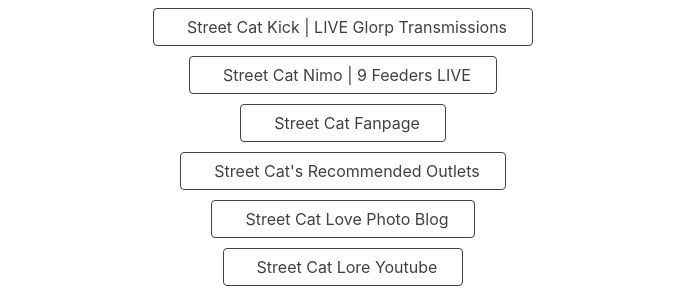
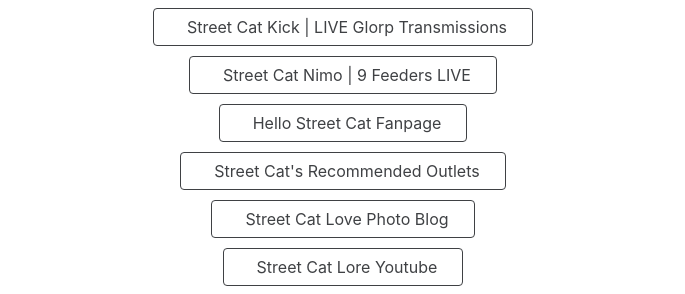
Before and after one commit to StreetCatLove/streetcatlove.github.io, a Jekyll site: the page built from CHANGELOG.md, in a window 1280 px wide. Shown: the part 341-635 px from the top of the page, without its empty margins (297-982 px from the left). Built offline with Jekyll 4.4.1, drawn with Linux system fonts in a browser that asks for light colours; nearby versions of some CDN libraries; our own code applies the rules of GitHub Pages for plain Markdown files.

Commit message:
Update links.yml

```diff
--- a/_data/links.yml
+++ b/_data/links.yml
@@ -19,14 +19,13 @@ buttons:
       url: https://nimo.tv/streetcatlove
       icon: tdesign:gamepad # Icons are optional
 
-    - title: Street Cat Fanpage
+    - title: Hello Street Cat Fanpage
       url: https://streetcatlove.github.io/hellostreetcat/
       icon: tdesign:cat # Icons are optional
 
     - title: Street Cat's Recommended Outlets
       url: https://streetcatlove.github.io/recs/
       icon: tdesign:video-library # Icons are optional
-
 
     - title: Street Cat Love Photo Blog
       url: https://streetcatlove.github.io/photo/
```
